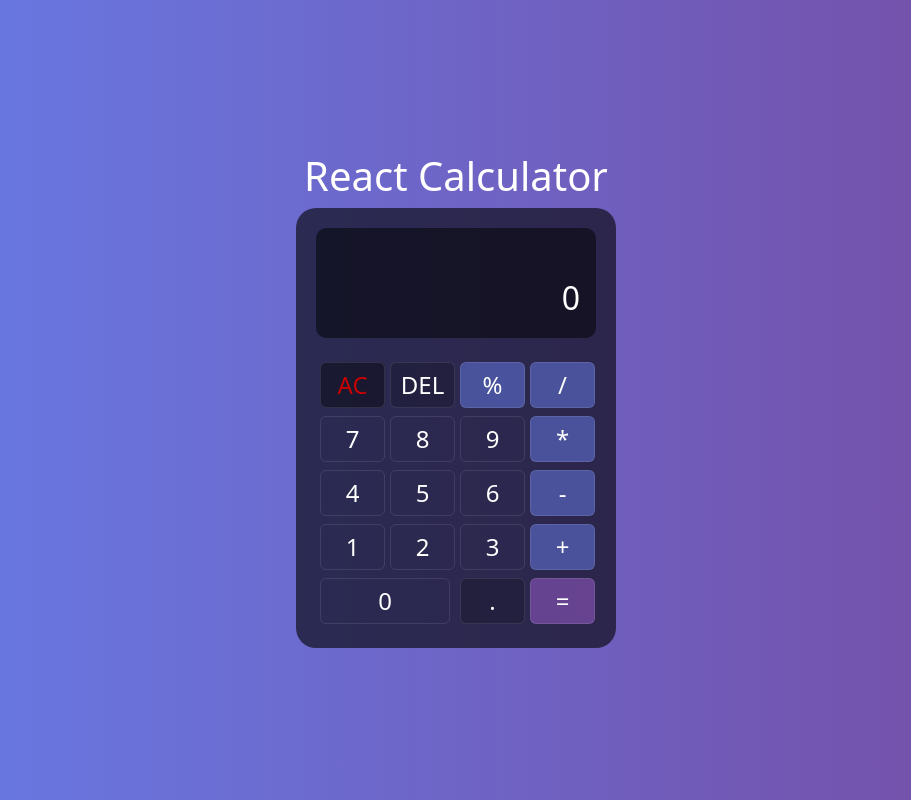
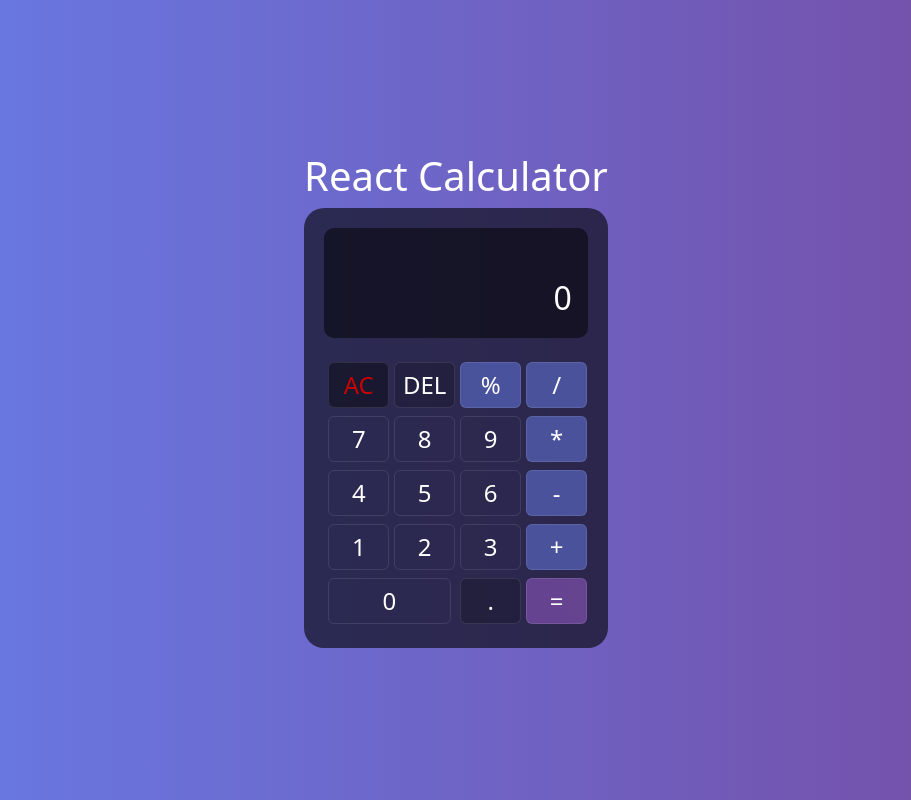
Before and after one commit to RahmanErturk/react-calculator, a React (Create React App) app: page / in a window 1280 px wide. Shown: the whole page, without its empty margins (184-1095 px from the left). Built offline with nearby package versions, Linux system fonts and the light colour scheme; the HTML template or start-up script is replaced by a standard one.

Commit message:
width changed

```diff
--- a/src/App.css
+++ b/src/App.css
@@ -19,7 +19,7 @@
     color: white;
   }
   .calculator {
-    min-width: 320px;
+    min-width: 300px;
     padding: 20px;
     display: flex;
     flex-direction: column;
```
